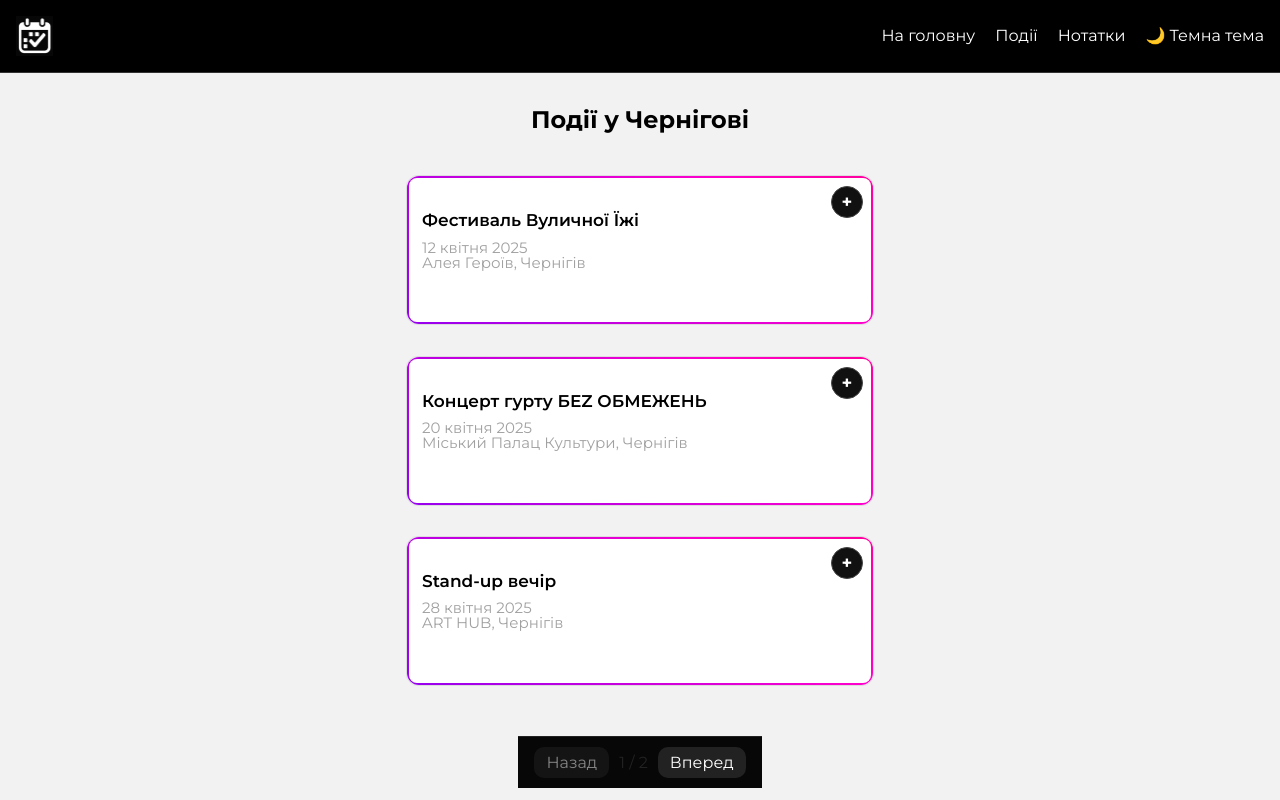
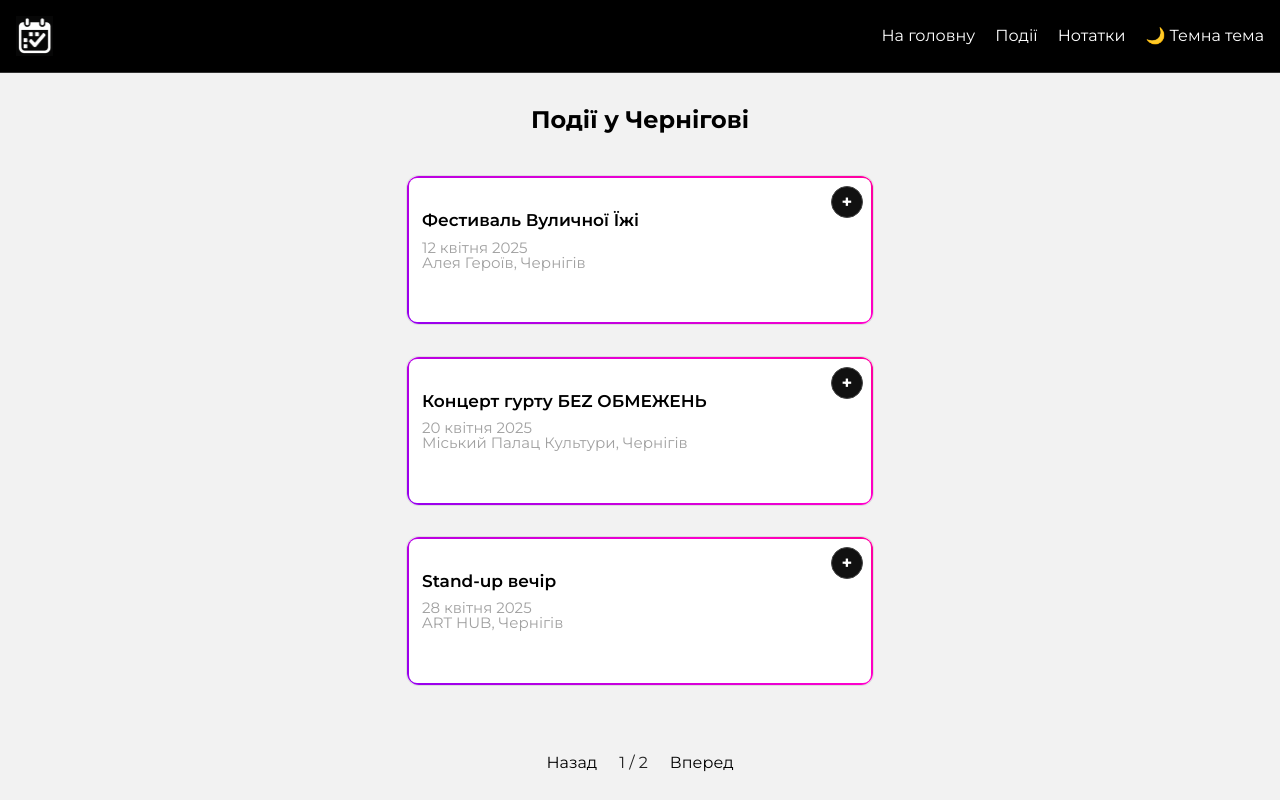
Before and after one commit to kulikp1/planner, a React (Vite) app: page /events in a window 1280 px wide. Built offline with nearby package versions, Linux system fonts and the light colour scheme.

Commit message:
add Light pagination

```diff
--- a/src/components/Events/Events.jsx
+++ b/src/components/Events/Events.jsx
@@ -111,7 +111,11 @@ const UpcomingEvents = () => {
           ))}
         </div>
 
-        <div className={styles.pagination}>
+        <div
+          className={` ${
+            isDarkMode ? styles.pagination : styles.Lightpagination
+          }`}
+        >
           <button onClick={handlePrev} disabled={currentPage === 1}>
             Назад
           </button>
--- a/src/components/Events/Events.module.css
+++ b/src/components/Events/Events.module.css
@@ -177,6 +177,18 @@ body {
   margin-top: 40px;
 }
 
+.Lightpagination {
+  padding: 10px 16px;
+  background-color: transparent;
+  display: flex;
+  gap: 10px;
+  justify-content: center;
+  align-items: center;
+  border-top: 1px solid transparent;
+  z-index: 10;
+  margin-top: 40px;
+}
+
 .pagination button {
   padding: 6px 12px;
   border: none;
@@ -187,8 +199,22 @@ body {
   transition: background-color 0.2s ease;
 }
 
+.Lightpagination button {
+  padding: 6px 12px;
+  border: none;
+  background-color: transparent;
+  color: black;
+  border-radius: 10px;
+  cursor: pointer;
+  transition: background-color 0.2s ease;
+}
+
 .pagination button:hover:not(:disabled) {
   background-color: #333;
+}
+
+.Lightpagination button:hover:not(:disabled) {
+  background-color: #e6e4e4;
 }
 
 .pagination button:disabled {
```
